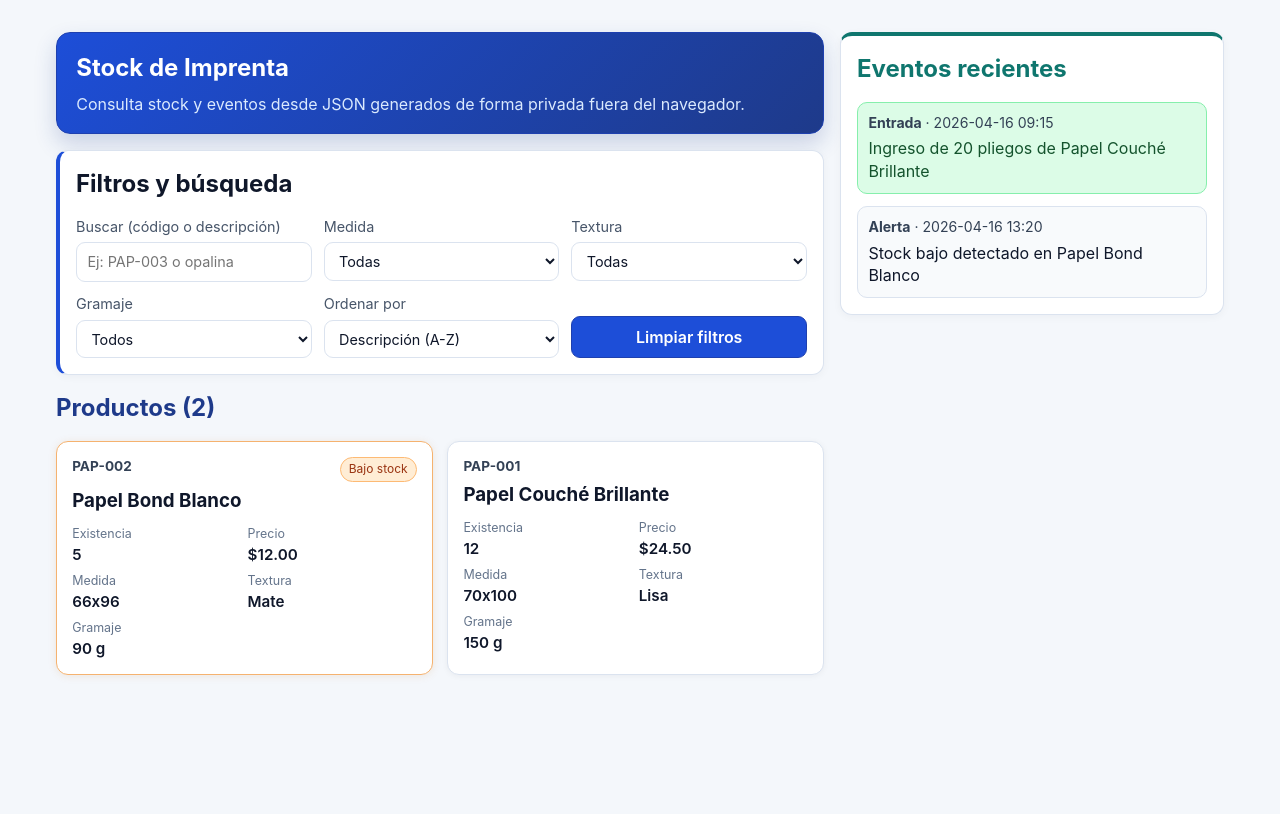
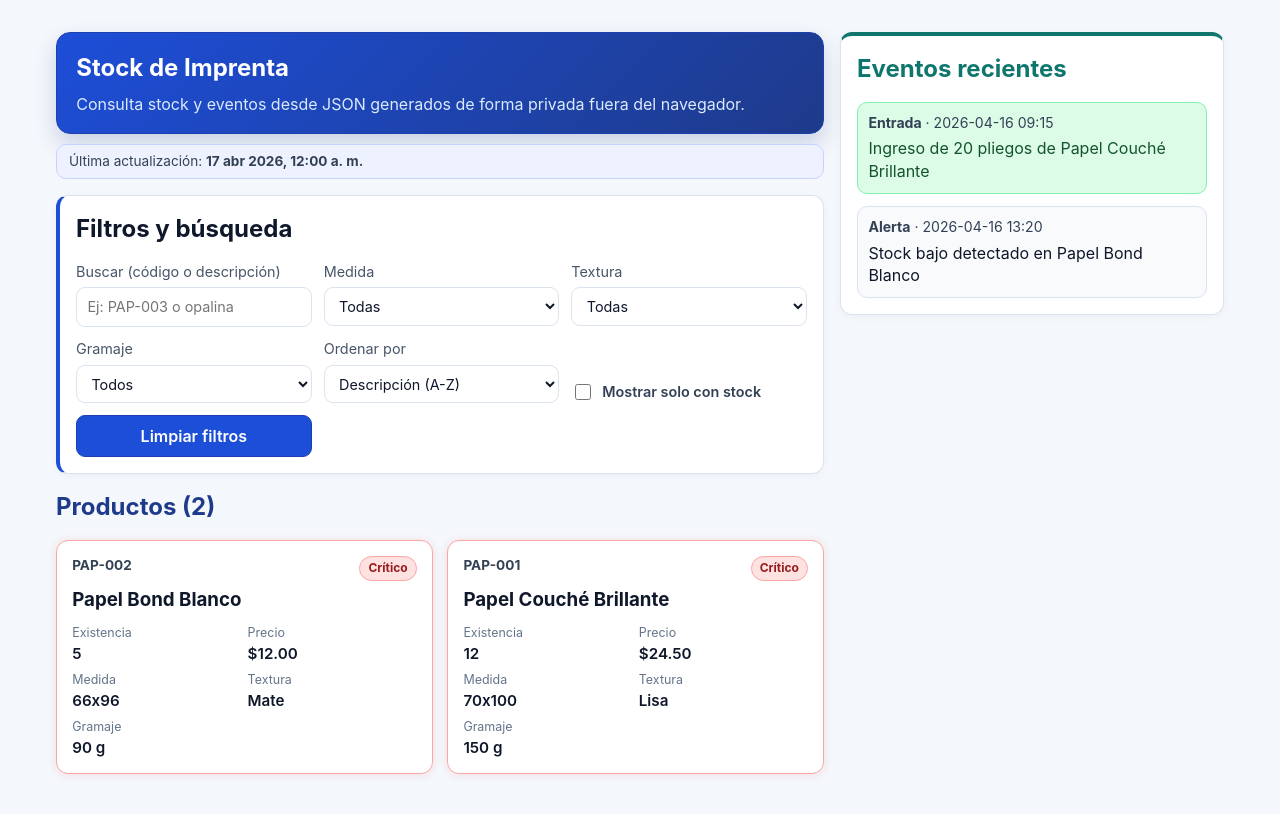
Before and after one commit to robertodi90-dot/imprenta-stock-web, a React (Vite) app: page / in a window 1280 px wide. Shown: the top 814 px of the page. Built offline with nearby package versions, Linux system fonts and the light colour scheme.

Commit message:
Implementa mejoras de actualización, filtros, niveles y detalle

```diff
--- /dev/null
+++ b/public/data-meta.json
@@ -0,0 +1,4 @@
+{
+  "generatedAt": "2026-04-17T00:00:00.000Z",
+  "sourceFile": "CONSUMO MARZO 2026.xlsm"
+}
--- a/scripts/generate-data.js
+++ b/scripts/generate-data.js
@@ -263,10 +263,16 @@ const eventsRows = eventsSheet ? xlsx.utils.sheet_to_json(eventsSheet, { defval:
 
 const stock = parseStock(stockRows, STOCK_SHEET_NAME);
 const events = parseEvents(eventsRows, EVENTS_SHEET_NAME);
+const dataMeta = {
+  generatedAt: new Date().toISOString(),
+  sourceFile: path.basename(excelPath),
+};
 
 fs.mkdirSync(publicDir, { recursive: true });
 fs.writeFileSync(path.join(publicDir, 'stock.json'), JSON.stringify(stock, null, 2), 'utf8');
 fs.writeFileSync(path.join(publicDir, 'events.json'), JSON.stringify(events, null, 2), 'utf8');
+fs.writeFileSync(path.join(publicDir, 'data-meta.json'), JSON.stringify(dataMeta, null, 2), 'utf8');
 
 console.log(`[OK] Generados ${stock.length} registros en public/stock.json`);
 console.log(`[OK] Generados ${events.length} registros en public/events.json`);
+console.log(`[OK] Marca de actualización en public/data-meta.json (${dataMeta.generatedAt})`);
--- a/src/App.jsx
+++ b/src/App.jsx
@@ -2,6 +2,7 @@ import { useEffect, useMemo, useState } from 'react';
 import FiltersBar from './components/FiltersBar';
 import ProductCard from './components/ProductCard';
 import EventsPanel from './components/EventsPanel';
+import ProductDetailModal from './components/ProductDetailModal';
 import { fallbackProducts } from './data/products';
 import { fallbackEvents } from './data/events';
 
@@ -11,26 +12,48 @@ const initialFilters = {
   textura: '',
   gramaje: '',
   sortBy: 'descripcion',
+  onlyWithStock: false,
+};
+
+const formatUpdatedAt = (rawDate) => {
+  if (!rawDate) return 'Sin información';
+
+  const parsedDate = new Date(rawDate);
+
+  if (Number.isNaN(parsedDate.getTime())) {
+    return String(rawDate);
+  }
+
+  return new Intl.DateTimeFormat('es-EC', {
+    dateStyle: 'medium',
+    timeStyle: 'short',
+  }).format(parsedDate);
 };
 
 function App() {
   const [filters, setFilters] = useState(initialFilters);
   const [products, setProducts] = useState(fallbackProducts);
   const [events, setEvents] = useState(fallbackEvents);
+  const [selectedProduct, setSelectedProduct] = useState(null);
   const [isLoading, setIsLoading] = useState(true);
   const [dataMessage, setDataMessage] = useState('');
+  const [lastUpdatedAt, setLastUpdatedAt] = useState('');
 
   useEffect(() => {
     const loadData = async () => {
       setIsLoading(true);
 
-      const [stockResult, eventsResult] = await Promise.allSettled([
+      const [stockResult, eventsResult, metadataResult] = await Promise.allSettled([
         fetch('/stock.json').then((response) => {
           if (!response.ok) throw new Error('stock.json no encontrado');
           return response.json();
         }),
         fetch('/events.json').then((response) => {
           if (!response.ok) throw new Error('events.json no encontrado');
+          return response.json();
+        }),
+        fetch('/data-meta.json').then((response) => {
+          if (!response.ok) throw new Error('data-meta.json no encontrado');
           return response.json();
         }),
       ]);
@@ -49,6 +72,12 @@ function App() {
       } else {
         usedFallback = true;
         console.warn('No se pudo cargar /events.json, se usa fallback local.');
+      }
+
+      if (metadataResult.status === 'fulfilled' && metadataResult.value?.generatedAt) {
+        setLastUpdatedAt(metadataResult.value.generatedAt);
+      } else {
+        console.warn('No se pudo cargar /data-meta.json, se mostrará estado sin fecha.');
       }
 
       setDataMessage(
@@ -86,8 +115,9 @@ function App() {
       const matchesMeasure = !filters.medida || product.medida === filters.medida;
       const matchesTexture = !filters.textura || product.textura === filters.textura;
       const matchesWeight = !filters.gramaje || String(product.gramaje) === filters.gramaje;
+      const matchesStock = !filters.onlyWithStock || Number(product.existencia) > 0;
 
-      return matchesSearch && matchesMeasure && matchesTexture && matchesWeight;
+      return matchesSearch && matchesMeasure && matchesTexture && matchesWeight && matchesStock;
     });
 
     return list.sort((a, b) => {
@@ -121,6 +151,13 @@ function App() {
             Consulta stock y eventos desde JSON generados de forma privada fuera del navegador.
           </p>
         </header>
+
+        <section className="last-update" aria-label="Última actualización de datos">
+          <p>
+            Última actualización: <strong>{formatUpdatedAt(lastUpdatedAt)}</strong>
+          </p>
+        </section>
+
         {dataMessage && <p className="empty-state">{dataMessage}</p>}
 
         <FiltersBar
@@ -134,6 +171,8 @@ function App() {
           onGramajeChange={(value) => updateFilter('gramaje', value)}
           sortBy={filters.sortBy}
           onSortChange={(value) => updateFilter('sortBy', value)}
+          onlyWithStock={filters.onlyWithStock}
+          onOnlyWithStockChange={(value) => updateFilter('onlyWithStock', value)}
           onClear={clearFilters}
           medidas={measures}
           texturas={textures}
@@ -146,7 +185,11 @@ function App() {
 
         <section className="products-grid">
           {filteredProducts.map((product, index) => (
-            <ProductCard key={product.id ?? `${product.codigo}-${index}`} product={product} />
+            <ProductCard
+              key={product.id ?? `${product.codigo}-${index}`}
+              product={product}
+              onSelect={setSelectedProduct}
+            />
           ))}
           {!isLoading && filteredProducts.length === 0 && (
             <p className="empty-state">No hay productos para los filtros seleccionados.</p>
@@ -155,6 +198,8 @@ function App() {
       </section>
 
       <EventsPanel events={events} />
+
+      <ProductDetailModal product={selectedProduct} onClose={() => setSelectedProduct(null)} />
     </main>
   );
 }
--- a/src/components/FiltersBar.jsx
+++ b/src/components/FiltersBar.jsx
@@ -9,6 +9,8 @@ const FiltersBar = ({
   onGramajeChange,
   sortBy,
   onSortChange,
+  onlyWithStock,
+  onOnlyWithStockChange,
   onClear,
   medidas,
   texturas,
@@ -72,6 +74,15 @@ const FiltersBar = ({
         </select>
       </label>
 
+      <label className="stock-toggle">
+        <input
+          type="checkbox"
+          checked={onlyWithStock}
+          onChange={(event) => onOnlyWithStockChange(event.target.checked)}
+        />
+        <span>Mostrar solo con stock</span>
+      </label>
+
       <button type="button" className="clear-btn" onClick={onClear}>
         Limpiar filtros
       </button>
--- a/src/components/ProductCard.jsx
+++ b/src/components/ProductCard.jsx
@@ -1,13 +1,25 @@
-const LOW_STOCK_LIMIT = 6;
+import { getStockLevel } from '../utils/stockLevel';
 
-const ProductCard = ({ product }) => {
-  const isLowStock = product.existencia <= LOW_STOCK_LIMIT;
+const ProductCard = ({ product, onSelect }) => {
+  const stockLevel = getStockLevel(product.existencia);
 
   return (
-    <article className={`product-card ${isLowStock ? 'low-stock' : ''}`}>
+    <article
+      className={`product-card ${stockLevel.className}`}
+      role="button"
+      tabIndex={0}
+      onClick={() => onSelect(product)}
+      onKeyDown={(event) => {
+        if (event.key === 'Enter' || event.key === ' ') {
+          event.preventDefault();
+          onSelect(product);
+        }
+      }}
+      aria-label={`Ver detalle de ${product.descripcion}`}
+    >
       <header className="product-header">
         <span className="product-code">{product.codigo}</span>
-        {isLowStock && <span className="badge">Bajo stock</span>}
+        <span className={`badge ${stockLevel.className}`}>{stockLevel.label}</span>
       </header>
 
       <h3>{product.descripcion}</h3>
@@ -19,19 +31,19 @@ const ProductCard = ({ product }) => {
         </div>
         <div>
           <dt>Precio</dt>
-          <dd>${product.precio.toFixed(2)}</dd>
+          <dd>${Number(product.precio || 0).toFixed(2)}</dd>
         </div>
         <div>
           <dt>Medida</dt>
-          <dd>{product.medida}</dd>
+          <dd>{product.medida || '-'}</dd>
         </div>
         <div>
           <dt>Textura</dt>
-          <dd>{product.textura}</dd>
+          <dd>{product.textura || '-'}</dd>
         </div>
         <div>
           <dt>Gramaje</dt>
-          <dd>{product.gramaje} g</dd>
+          <dd>{product.gramaje ? `${product.gramaje} g` : '-'}</dd>
         </div>
       </dl>
     </article>
--- /dev/null
+++ b/src/components/ProductDetailModal.jsx
@@ -0,0 +1,74 @@
+import { useEffect } from 'react';
+
+const ProductDetailModal = ({ product, onClose }) => {
+  useEffect(() => {
+    const handleEscape = (event) => {
+      if (event.key === 'Escape') {
+        onClose();
+      }
+    };
+
+    window.addEventListener('keydown', handleEscape);
+    return () => window.removeEventListener('keydown', handleEscape);
+  }, [onClose]);
+
+  if (!product) return null;
+
+  return (
+    <div className="modal-overlay" onClick={onClose} role="presentation">
+      <section
+        className="modal-panel"
+        role="dialog"
+        aria-modal="true"
+        aria-label={`Detalle de ${product.descripcion}`}
+        onClick={(event) => event.stopPropagation()}
+      >
+        <header className="modal-header">
+          <h3>Detalle de producto</h3>
+          <button type="button" className="modal-close" onClick={onClose} aria-label="Cerrar detalle">
+            ✕
+          </button>
+        </header>
+
+        <dl className="detail-grid">
+          <div>
+            <dt>Código</dt>
+            <dd>{product.codigo || '-'}</dd>
+          </div>
+          <div>
+            <dt>Descripción</dt>
+            <dd>{product.descripcion || '-'}</dd>
+          </div>
+          <div>
+            <dt>Existencia</dt>
+            <dd>{product.existencia ?? '-'}</dd>
+          </div>
+          <div>
+            <dt>Precio</dt>
+            <dd>${Number(product.precio || 0).toFixed(2)}</dd>
+          </div>
+          <div>
+            <dt>Medida</dt>
+            <dd>{product.medida || '-'}</dd>
+          </div>
+          <div>
+            <dt>Textura</dt>
+            <dd>{product.textura || '-'}</dd>
+          </div>
+          <div>
+            <dt>Gramaje</dt>
+            <dd>{product.gramaje ? `${product.gramaje} g` : '-'}</dd>
+          </div>
+          {product.tipo && (
+            <div>
+              <dt>Tipo</dt>
+              <dd>{product.tipo}</dd>
+            </div>
+          )}
+        </dl>
+      </section>
+    </div>
+  );
+};
+
+export default ProductDetailModal;
--- a/src/styles.css
+++ b/src/styles.css
@@ -49,6 +49,16 @@ p {
   color: #dbeafe;
 }
 
+.last-update {
+  margin-top: 0.6rem;
+  padding: 0.45rem 0.75rem;
+  border-radius: 10px;
+  background: #eef2ff;
+  border: 1px solid #c7d2fe;
+  color: #334155;
+  font-size: 0.85rem;
+}
+
 .panel {
   background: #ffffff;
   border: 1px solid #dbe3ef;
@@ -75,6 +85,20 @@ label {
   display: flex;
   flex-direction: column;
   gap: 0.35rem;
+}
+
+.stock-toggle {
+  align-self: end;
+  flex-direction: row;
+  align-items: center;
+  gap: 0.5rem;
+  font-weight: 600;
+  color: #334155;
+}
+
+.stock-toggle input {
+  width: 1rem;
+  height: 1rem;
 }
 
 input,
@@ -135,11 +159,32 @@ button:focus-visible {
   padding: 0.95rem;
   border: 1px solid #dbe3ef;
   box-shadow: 0 1px 6px rgba(15, 23, 42, 0.05);
+  cursor: pointer;
+  transition: box-shadow 0.18s ease, transform 0.18s ease;
 }
 
-.product-card.low-stock {
-  border-color: #f5b26f;
-  box-shadow: 0 1px 8px rgba(194, 108, 15, 0.12);
+.product-card:hover {
+  transform: translateY(-1px);
+}
+
+.product-card:focus-visible {
+  outline: 3px solid #93c5fd;
+  outline-offset: 2px;
+}
+
+.product-card.stock-normal {
+  border-color: #86efac;
+  box-shadow: 0 1px 8px rgba(22, 163, 74, 0.1);
+}
+
+.product-card.stock-low {
+  border-color: #fcd34d;
+  box-shadow: 0 1px 8px rgba(217, 119, 6, 0.12);
+}
+
+.product-card.stock-critical {
+  border-color: #fca5a5;
+  box-shadow: 0 1px 8px rgba(220, 38, 38, 0.12);
 }
 
 .product-header {
@@ -156,11 +201,28 @@ button:focus-visible {
 
 .badge {
   font-size: 0.75rem;
-  background: #ffedd5;
-  color: #9a3412;
-  border: 1px solid #fdba74;
   padding: 0.2rem 0.5rem;
   border-radius: 999px;
+  border: 1px solid transparent;
+  font-weight: 700;
+}
+
+.badge.stock-normal {
+  background: #dcfce7;
+  border-color: #86efac;
+  color: #166534;
+}
+
+.badge.stock-low {
+  background: #fef3c7;
+  border-color: #fcd34d;
+  color: #92400e;
+}
+
+.badge.stock-critical {
+  background: #fee2e2;
+  border-color: #fca5a5;
+  color: #991b1b;
 }
 
 .product-card h3 {
@@ -174,12 +236,14 @@ button:focus-visible {
   gap: 0.4rem;
 }
 
-.product-card dt {
+.product-card dt,
+.detail-grid dt {
   color: #64748b;
   font-size: 0.78rem;
 }
 
-.product-card dd {
+.product-card dd,
+.detail-grid dd {
   margin: 0.1rem 0 0;
   font-size: 0.95rem;
   font-weight: 600;
@@ -237,6 +301,51 @@ button:focus-visible {
   color: #78350f;
 }
 
+.modal-overlay {
+  position: fixed;
+  inset: 0;
+  background: rgba(15, 23, 42, 0.45);
+  display: flex;
+  align-items: center;
+  justify-content: center;
+  padding: 1rem;
+  z-index: 30;
+}
+
+.modal-panel {
+  width: min(560px, 100%);
+  border-radius: 12px;
+  background: #ffffff;
+  border: 1px solid #dbe3ef;
+  box-shadow: 0 24px 40px rgba(15, 23, 42, 0.24);
+  padding: 1rem;
+}
+
+.modal-header {
+  display: flex;
+  align-items: center;
+  justify-content: space-between;
+  margin-bottom: 0.8rem;
+}
+
+.modal-header h3 {
+  color: #1e3a8a;
+}
+
+.modal-close {
+  cursor: pointer;
+  background: #eff6ff;
+  border-color: #c7d2fe;
+  color: #1e3a8a;
+  font-weight: 700;
+}
+
+.detail-grid {
+  display: grid;
+  grid-template-columns: 1fr 1fr;
+  gap: 0.7rem;
+}
+
 .empty-state {
   grid-column: 1 / -1;
   padding: 1rem;
@@ -255,3 +364,9 @@ button:focus-visible {
     position: static;
   }
 }
+
+@media (max-width: 620px) {
+  .detail-grid {
+    grid-template-columns: 1fr;
+  }
+}
--- /dev/null
+++ b/src/utils/stockLevel.js
@@ -0,0 +1,30 @@
+export const STOCK_THRESHOLDS = {
+  criticalMax: 500,
+  lowMax: 1500,
+};
+
+export const getStockLevel = (existencia) => {
+  const stock = Number(existencia) || 0;
+
+  if (stock <= STOCK_THRESHOLDS.criticalMax) {
+    return {
+      key: 'critical',
+      label: 'Crítico',
+      className: 'stock-critical',
+    };
+  }
+
+  if (stock <= STOCK_THRESHOLDS.lowMax) {
+    return {
+      key: 'low',
+      label: 'Bajo',
+      className: 'stock-low',
+    };
+  }
+
+  return {
+    key: 'normal',
+    label: 'Normal',
+    className: 'stock-normal',
+  };
+};
```
